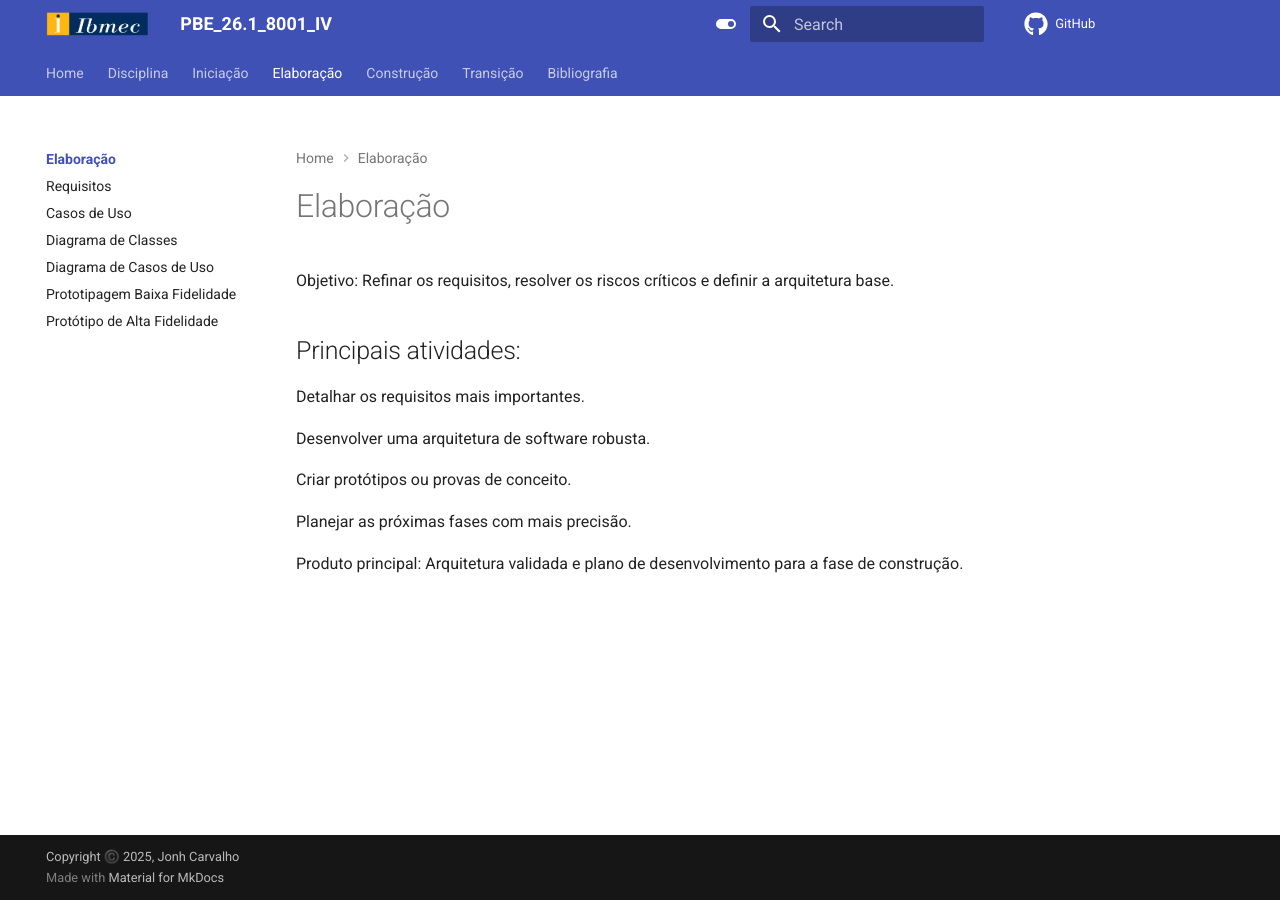
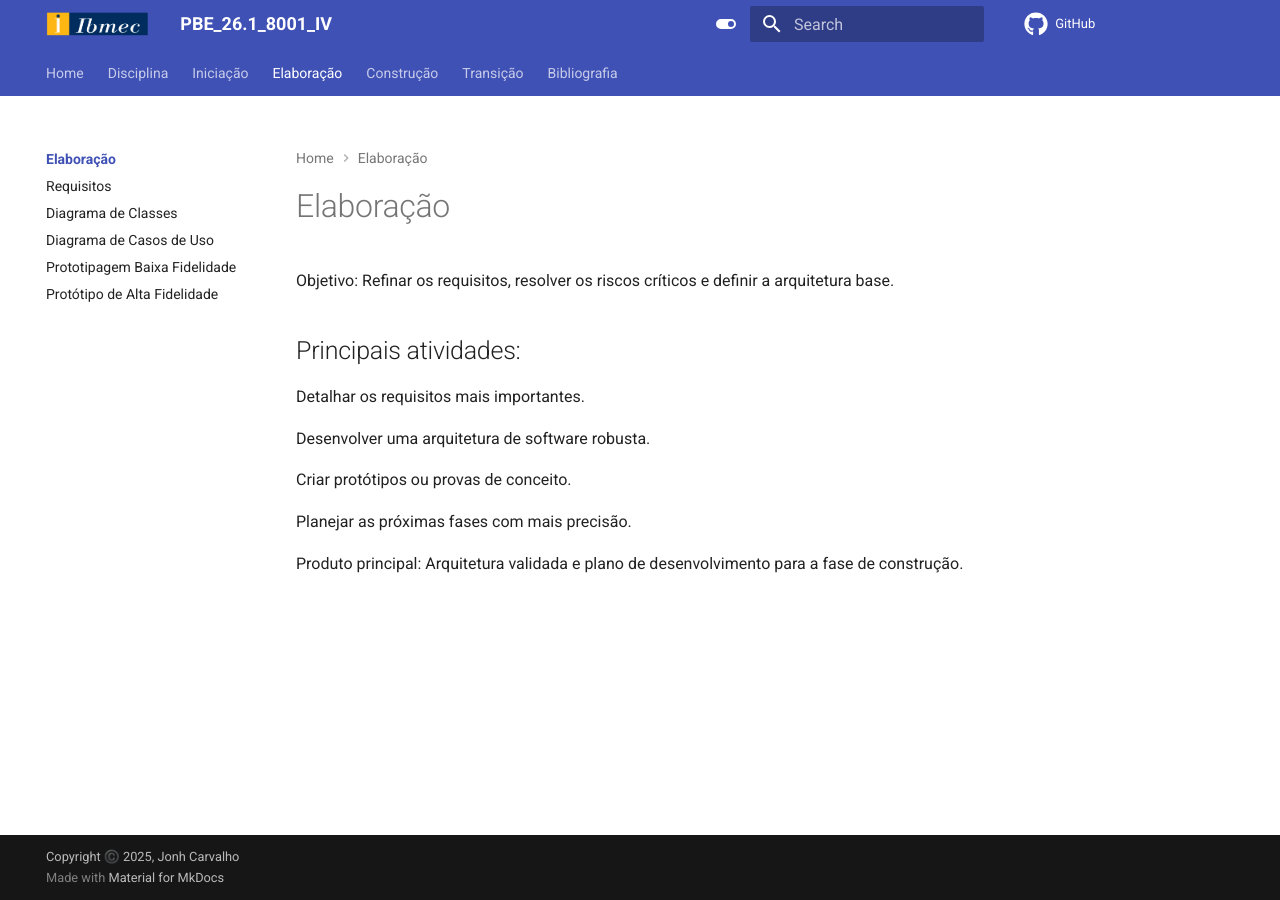
Before and after one commit to Projetos-de-Extensao/PBE_26.1_8001_IV, an MkDocs documentation site: the page built from docs/Elaboracao/index.md, in a window 1280 px wide. Built offline with MkDocs 1.6.1 and Material for MkDocs 9.7.7, drawn with Linux system fonts in a browser that asks for light colours; comment, search, counter and statistics services are not loaded.

Commit message:
excluindo de vez Casos de uso- errado

```diff
--- a/mkdocs.yml
+++ b/mkdocs.yml
@@ -23,7 +23,6 @@ nav:
   - Elaboração:
       - Index: Elaboracao/index.md
       - Requisitos: Elaboracao/requisitos.md
-      - Casos de Uso: Elaboracao/casos_de_uso.md
       - Diagrama de Classes: Elaboracao/diagrama_de_classes.md
       - Diagrama de Casos de Uso: Elaboracao/diagrama_de_casos_de_uso.md
       - Prototipagem Baixa Fidelidade: Elaboracao/prototipo_baixa_fidelidade.md
```
